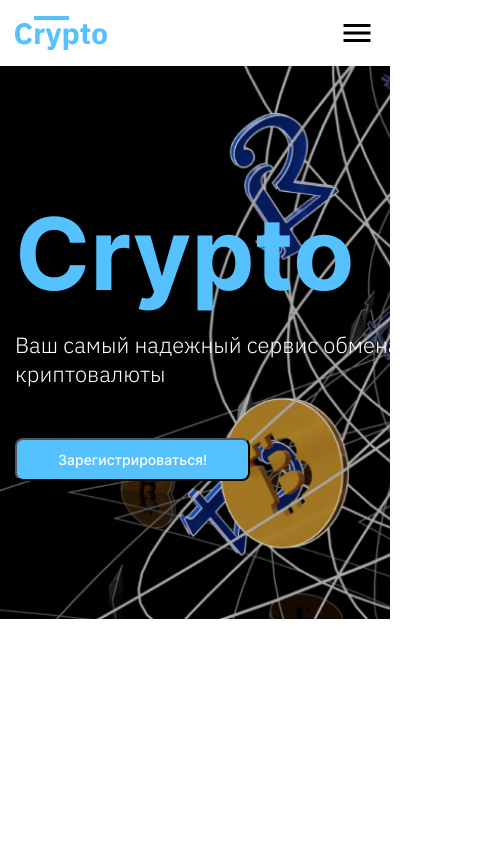
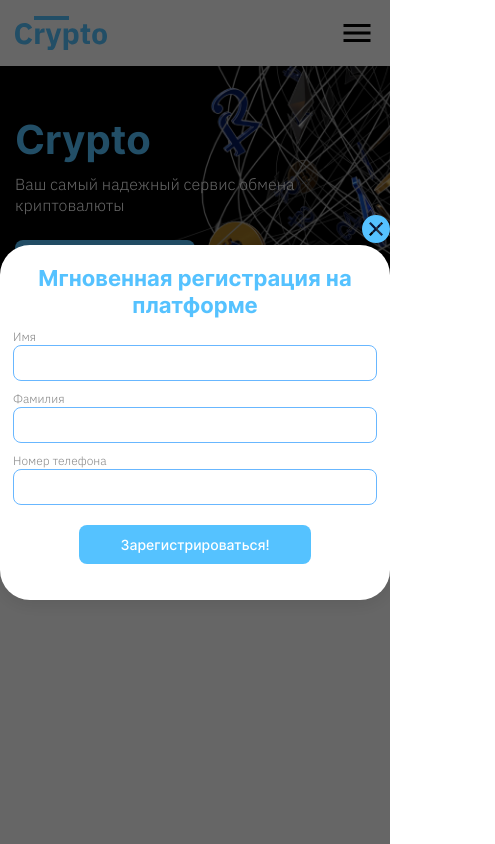
Before and after one commit to AlexeyKonstantinov78/METHOD-cripto, a plain HTML site: page index.html in a window 390 px wide. Shown: the whole page, 495 px wide, since content can reach past the window. Drawn offline with Linux system fonts and the light colour scheme.

Commit message:
add modal and adaptiv

```diff
--- a/css/default.css
+++ b/css/default.css
@@ -44,6 +44,35 @@ h1, h2, h3, p {
   padding: 30px;
 }
 
+.overlay {
+  position: fixed;
+  inset: 0;
+  z-index: 999;
+  background-color: rgba(0, 0, 0, 0.6);
+  cursor: pointer;
+  overflow-y: auto;
+  overflow-x: hidden;
+  opacity: 0;
+  visibility: hidden;
+  transition-property: opacity, visibility;
+  transition-duration: 0.36s;
+  transition-timing-function: ease-in-out;
+  white-space: nowrap;
+  text-align: center;
+}
+
+.overlay:after {
+  content: '';
+  display: inline-block;
+  vertical-align: middle;
+  height: 100%;
+}
+
+.overlay__open {
+  opacity: 1;
+  visibility: visible;
+}
+
 @media (max-width: 1024px) {
   .container {
     max-width: 840px;
--- a/css/index.css
+++ b/css/index.css
@@ -3,4 +3,5 @@
 @import 'default.css';
 @import 'module/header.css';
 @import 'module/navigation.css';
-@import 'module/registration.css'
+@import 'module/registration.css';
+@import 'module/modal.css';
--- a/css/module/header.css
+++ b/css/module/header.css
@@ -36,6 +36,6 @@
   }
 
   .header__navigation_open {
-    transform: translateY(100%);
+    transform: translateY(calc(100% - 1px));
   }
 }
--- /dev/null
+++ b/css/module/modal.css
@@ -0,0 +1,128 @@
+.modal {
+  display: inline-block;
+  vertical-align: middle;
+  cursor: default;
+  text-align: left;
+  white-space: normal;
+  visibility: hidden;
+  opacity: 0;
+  transition: opacity 0.36s ease-in-out, visibility 0.36s ease-in-out;
+  max-width: 688px;
+  width: 100%;
+}
+
+.modal__open {
+  visibility: visible;
+  opacity: 1;
+}
+
+.modal__container {
+  position: relative;
+  background: #FFFFFF;
+  box-shadow: 0px 4px 20px rgba(0, 0, 0, 0.1);
+  border-radius: 30px;
+  padding: 20px 20px 45px;
+}
+
+.modal__title {
+  max-width: 402px;
+  margin: 0 auto;
+  font-family: 'Inter';
+  font-style: normal;
+  font-weight: 700;
+  font-size: 30px;
+  line-height: 36px;
+  text-align: center;
+  color: #55C2FF;
+  margin-bottom: 21px;
+}
+
+.modal__person {
+  padding: 0;
+  margin: 0;
+  border: 0;
+  display: flex;
+  margin-bottom: 27px;
+  gap: 16px;
+}
+
+.modal__label {
+  display: block;
+  flex-grow: 1;
+  font-family: 'IBM Plex Sans';
+  font-weight: 300;
+  font-size: 12px;
+  line-height: 16px;
+  color: #858585;
+}
+
+.modal__input {
+  display: block;
+  background-color: #FFFFFF;
+  border: 1px solid #68B7FF;
+  border-radius: 8px;
+  height: 36px;
+  padding-left: 10px;
+  padding-right: 10px;
+  max-width: 205px;
+  width: 100%;
+}
+
+.modal__order {
+  display: block;
+  margin: 0 auto;
+  max-width: 232px;
+  width: 100%;
+  border: none;
+  background: #55C2FF;
+  border-radius: 8px;
+  padding: 11px;
+  font-family: 'Inter';
+  font-weight: 500;
+  font-size: 14px;
+  line-height: 17px;
+  color: #FFFFFF;
+}
+
+.modal__close {
+  position: absolute;
+  right: 14px;
+  top: 14px;
+  border: none;
+  border-color: transparent;
+  line-height: 0;
+  color:#55C2FF;
+  background-color: transparent;
+}
+
+@media (max-width: 480px) {
+  .modal__container {
+    padding: 20px 13px 36px;
+  }
+  .modal__title {
+    font-size: 22px;
+    line-height: 27px;
+    margin-bottom: 10px;
+  }
+  .modal__person {
+    flex-direction: column;
+    margin-bottom: 20px;
+    gap: 0;
+  }
+
+  .modal__label {
+    margin-bottom: 10px;
+    margin-right: 0;
+  }
+  .modal__label:last-child {
+    margin-bottom: 0;
+  }
+  .modal__input {
+    max-width: unset;
+  }
+  .modal__close {
+    right: 0;
+    top: -2px;
+    transform: translateY(-100%);
+  }
+}
--- a/css/module/registration.css
+++ b/css/module/registration.css
@@ -1,4 +1,5 @@
 .registration {
+  background-color: #000;
   background-image: url('/img/bg_block_one.jpg');
   background-repeat: no-repeat;
   background-position: center;
@@ -7,6 +8,7 @@
 
 .registration__container {
   padding-top: 127px;
+  padding-bottom: 127px;
 }
 
 .registration__title {
@@ -19,25 +21,74 @@
 }
 
 .registration__description {
+  max-width: 480px;
   font-family: 'IBM Plex Sans';
-  font-style: normal;
   font-weight: 300;
   font-size: 22px;
   line-height: 29px;
   color: #FFFFFF;
-  width: 480px;
   margin-bottom: 50px;
 }
 
 .registrtion__btn {
-  padding: 11px 41px;
-  background: #55C2FF;
+  background-color: #55C2FF;
   border-radius: 8px;
   font-family: 'Inter';
   font-weight: 500;
   font-size: 14px;
   line-height: 17px;
-  text-align: center;
   color: #FFFFFF;
-  margin-bottom: 138px;
+  padding: 11px 41px;
+  max-width: 232px;
+  width: 100%;
+  border: none;
 }
+
+@media (max-width: 1024px) {
+  .registration__container {
+    padding-top: 92px;
+    padding-bottom: 92px;
+  }
+  .registration__description {
+    margin-bottom: 30px;
+  }
+}
+
+@media (max-width: 1024px) {
+  .registration__container {
+    padding-top: 81px;
+    padding-bottom: 81px;
+  }
+  .registration__title {
+    font-size: 60px;
+    line-height: 73px;
+    margin-bottom: 10px;
+  }
+  .registration__description {
+    font-size: 16px;
+    line-height: 21px;
+    margin-bottom: 24px;
+    min-width: 354px;
+  }
+}
+
+@media (max-width: 480px) {
+  .registration__container {
+    padding-top: 50px;
+    padding-bottom: 50px;
+  }
+  .registration__title {
+    font-size: 40px;
+    line-height: 48px;
+  }
+
+  .registration__description {
+    min-width: 230px;
+  }
+  .registrtion__btn{
+    padding: 10px 30px;
+    font-size: 12px;
+    line-height: 15px;
+    max-width: 180px;
+  }
+}
--- a/index.html
+++ b/index.html
@@ -50,6 +50,34 @@
         </div>
       </section>
     </main>
+    <div class="overlay overlay__open">
+      <div class="modal modal__open">
+        <div class="modal__container">
+          <h2 class="modal__title">Мгновенная регистрация на платформе</h2>
+          <form class="modal__form">
+            <fieldset class="modal__person">
+              <label class="modal__label">Имя
+                <input class="modal__input" type="text" name="name">
+              </label>
+              <label class="modal__label">Фамилия
+                <input class="modal__input" type="text" name="surname">
+              </label>
+              <label class="modal__label">Номер телефона
+                <input class="modal__input" type="text" name="tel">
+              </label>
+            </fieldset>
+
+            <button class="modal__order" type="submit">Зарегистрироваться!</button>
+            <button class="modal__close" type="button" aria-label="Закрыть модальное окно">
+              <svg width="28" height="28" viewbox="0 0 28 28" fill="currentColor" xmlns="http://www.w3.org/2000/svg">
+                <path
+                  d="M14 0C6.2 0 0 6.2 0 14C0 21.8 6.2 28 14 28C21.8 28 28 21.8 28 14C28 6.2 21.8 0 14 0ZM19.4 21L14 15.6L8.6 21L7 19.4L12.4 14L7 8.6L8.6 7L14 12.4L19.4 7L21 8.6L15.6 14L21 19.4L19.4 21Z"/>
+              </svg>
+            </button>
+          </form>
+        </div>
+      </div>
+    </div>
     <footer></footer>
   </body>
 </html>
```
